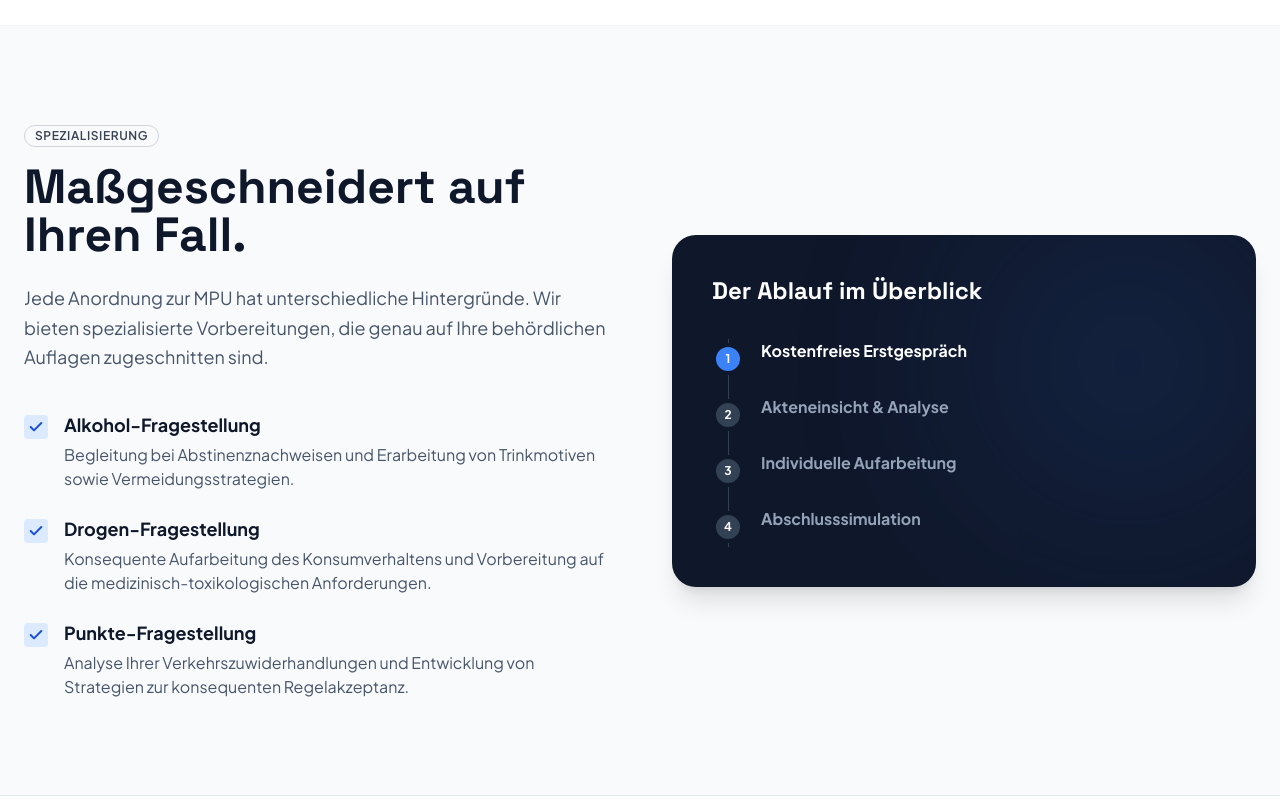
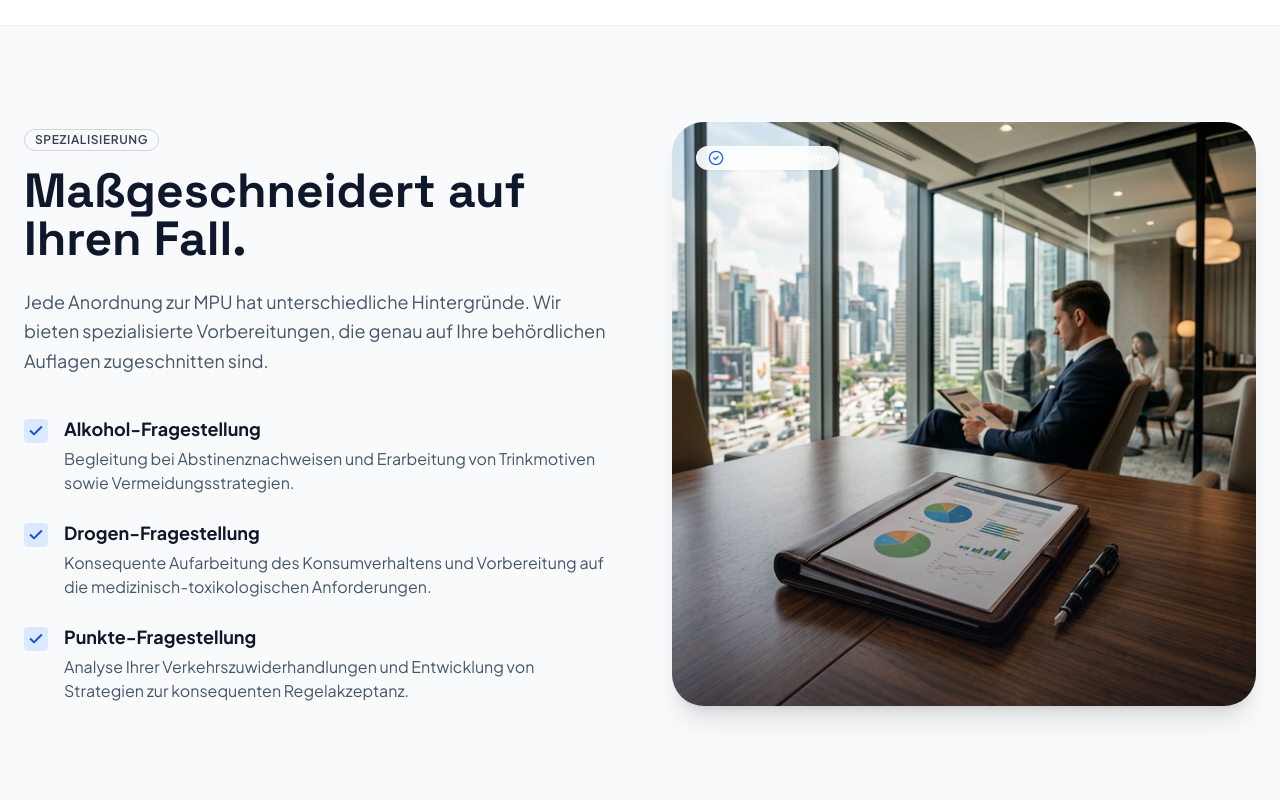
Before and after one commit to OkanLimitless/mpu-focus, a Next.js app: page / in a window 1280 px wide. Shown: the part 1560-2360 px from the top of the page. Built offline with nearby package versions, Linux system fonts and the light colour scheme.

Commit message:
feat: enhance landing page with premium lifestyle imagery and remove public admin login links

```diff
--- a/src/app/page.tsx
+++ b/src/app/page.tsx
@@ -102,9 +102,6 @@ export default function HomePage() {
               </Link>
             ))}
             <div className="flex items-center gap-4 pl-6 border-l border-slate-200">
-              <Link href="/login">
-                <Button variant="ghost" size="sm" className="text-slate-600 hover:text-slate-900 font-semibold focus:ring-0">Admin Login</Button>
-              </Link>
               <Button
                 size="sm"
                 className="bg-blue-600 font-semibold text-white hover:bg-blue-700 rounded-lg px-5 shadow-sm"
@@ -136,9 +133,6 @@ export default function HomePage() {
                 </Link>
               ))}
               <div className="flex flex-col gap-3 pt-6 border-t border-slate-100 mt-2">
-                <Link href="/login" onClick={() => setMobileMenuOpen(false)}>
-                  <Button variant="outline" className="w-full text-slate-700 font-semibold">Admin Login</Button>
-                </Link>
                 <Button
                   className="w-full bg-blue-600 text-white font-semibold"
                   onClick={() => {
@@ -267,23 +261,18 @@ export default function HomePage() {
                 </div>
               </div>
 
-              <div className="bg-slate-900 rounded-3xl p-10 text-white shadow-xl relative overflow-hidden">
-                <div className="absolute top-0 right-0 p-32 bg-blue-500 rounded-full blur-[120px] opacity-20" />
-                <h4 className={`${displayFont.className} text-2xl font-bold mb-8 relative z-10`}>Der Ablauf im Überblick</h4>
-                <div className="space-y-8 relative z-10 border-l border-slate-700 ml-4 pb-4">
-                  {[
-                    { step: "1", title: "Kostenfreies Erstgespräch", active: true },
-                    { step: "2", title: "Akteneinsicht & Analyse", active: false },
-                    { step: "3", title: "Individuelle Aufarbeitung", active: false },
-                    { step: "4", title: "Abschlusssimulation", active: false }
-                  ].map((s, i) => (
-                    <div key={i} className="relative pl-8">
-                      <div className={`absolute -left-[17px] top-1 flex h-8 w-8 items-center justify-center rounded-full border-4 border-slate-900 ${s.active ? 'bg-blue-500' : 'bg-slate-700'}`}>
-                        <span className="text-xs font-bold text-white">{s.step}</span>
-                      </div>
-                      <h5 className={`font-bold ${s.active ? 'text-white' : 'text-slate-400'}`}>{s.title}</h5>
-                    </div>
-                  ))}
+              <div className="relative aspect-[4/5] lg:aspect-square rounded-[2rem] bg-slate-100 shadow-xl overflow-hidden animate-in fade-in zoom-in-95 duration-1000 delay-200">
+                <Image
+                  src="/mpu-analysis.png"
+                  alt="MPU Aktenanalyse und Vorbereitung"
+                  fill
+                  className="object-cover"
+                />
+                <div className="absolute inset-x-0 bottom-0 bg-gradient-to-t from-slate-900/40 to-transparent h-1/2" />
+                <div className="absolute top-6 left-6 right-6 flex items-start justify-between">
+                  <Badge className="bg-white/90 text-slate-800 font-bold border-none shadow-sm backdrop-blur-md px-3 py-1">
+                    <CheckCircle2 className="h-4 w-4 mr-1.5 text-blue-600" /> DSGVO Konform
+                  </Badge>
                 </div>
               </div>
             </div>
```
Also changed, not shown: public/mpu-analysis.png (added), public/mpu-success.png (added).
